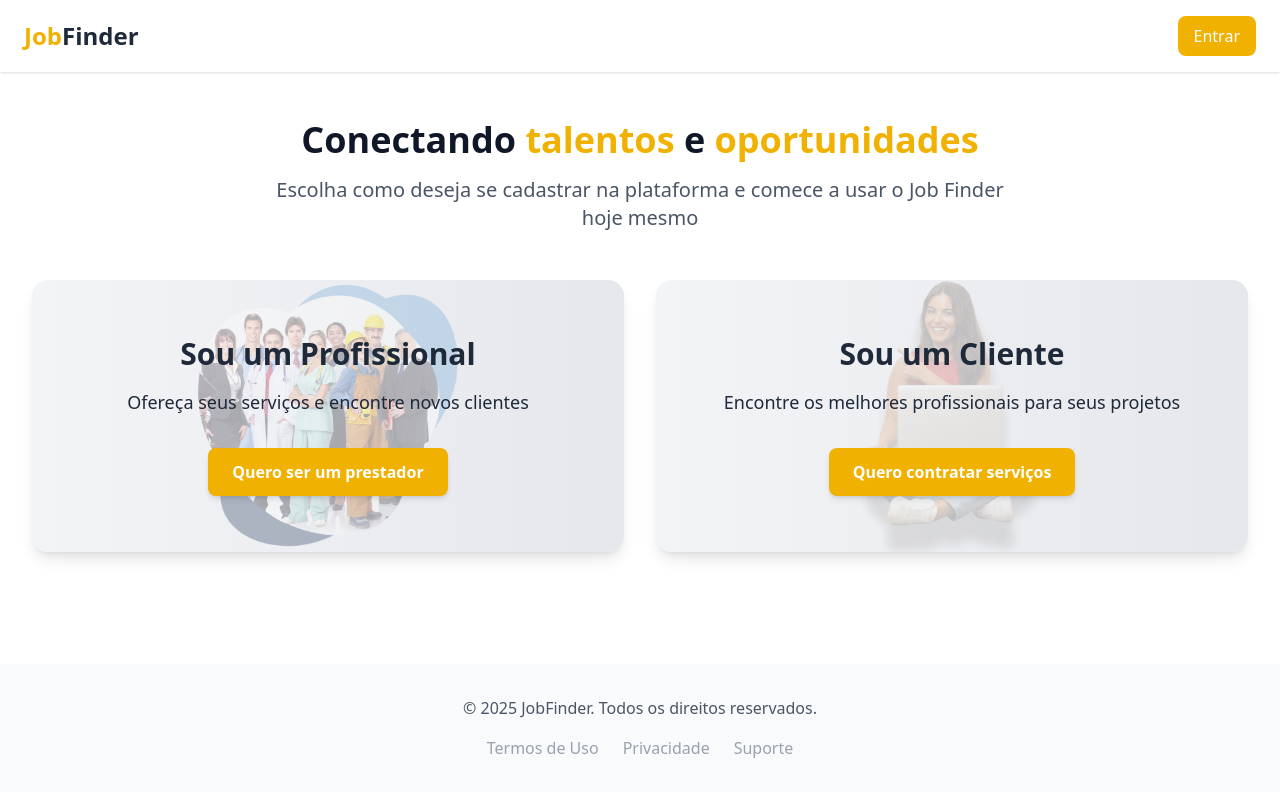
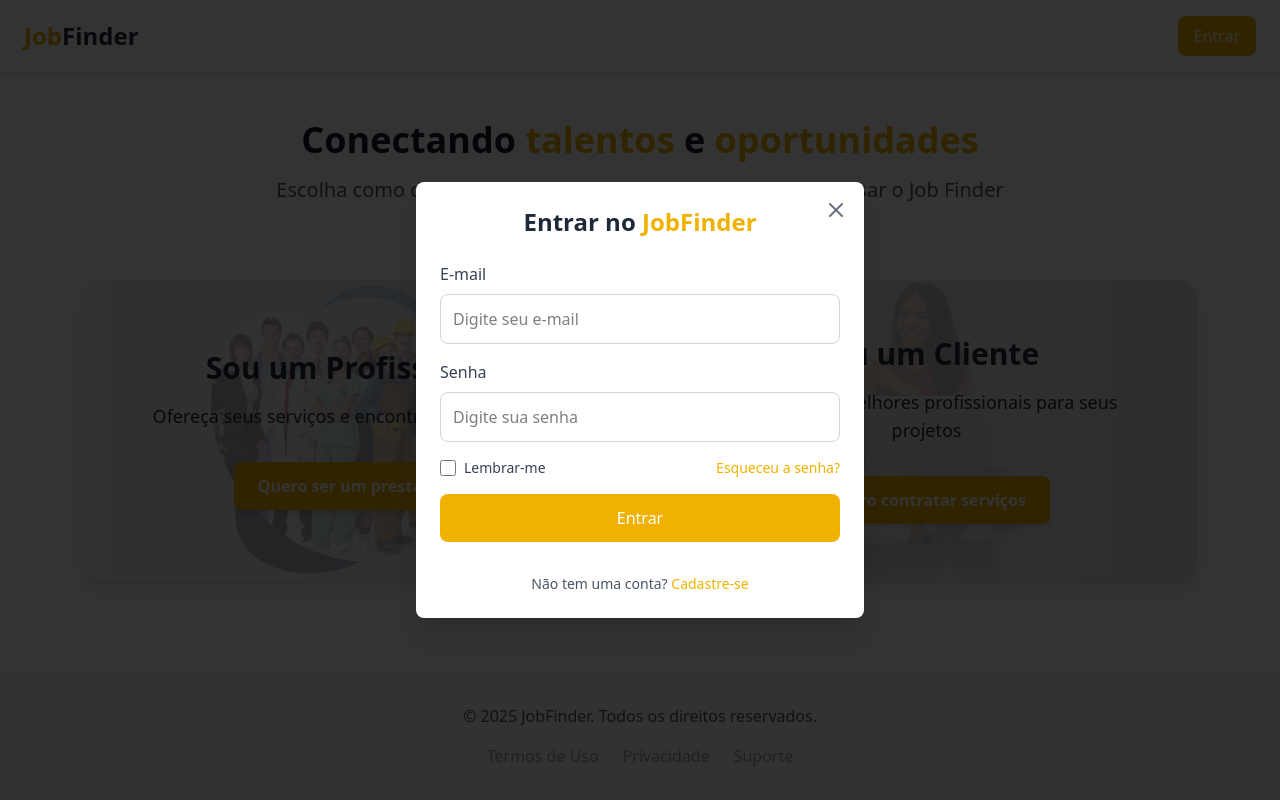
Before and after one commit to Faccin27/job-finder, a Next.js app: page / in a window 1280 px wide. Both pictures are taken after a click on the button "Entrar". Built offline with nearby package versions, Linux system fonts and the light colour scheme.

Commit message:
feat: created login modal

```diff
--- a/src/app/globals.css
+++ b/src/app/globals.css
@@ -1 +1,16 @@
 @import "tailwindcss";
+
+@keyframes fadeIn {
+    from {
+      opacity: 0;
+      transform: translateY(-10px);
+    }
+    to {
+      opacity: 1;
+      transform: translateY(0);
+    }
+  }
+
+  .animate-fadeIn {
+    animation: fadeIn 0.3s ease-out forwards;
+  }
--- a/src/components/home.tsx
+++ b/src/components/home.tsx
@@ -1,9 +1,7 @@
 "use client";
 
 import { useState } from "react";
-import Head from "next/head";
 import Image from "next/image";
-import type { NextPage } from "next";
 import client from "@/assets/client.png";
 import presta from "@/assets/presta.png";
 
@@ -33,10 +31,11 @@ const professions: string[] = [
 
 type ColumnType = "provider" | "client" | null;
 
-const Home: NextPage = () => {
+export default function Home() {
   const [activeColumn, setActiveColumn] = useState<ColumnType>(null);
   const [profession, setProfession] = useState<string>("");
   const [suggestions, setSuggestions] = useState<string[]>([]);
+  const [isLoginOpen, setIsLoginOpen] = useState<boolean>(false);
 
   const handleColumnClick = (column: ColumnType): void => {
     setActiveColumn(column);
@@ -64,15 +63,7 @@ const Home: NextPage = () => {
   };
 
   return (
-    <div className="min-h-screen bg-white">
-      <Head>
-        <title>Job Finder - Encontre os melhores profissionais</title>
-        <meta
-          name="description"
-          content="Conectando profissionais qualificados a clientes que precisam de serviços"
-        />
-      </Head>
-
+    <div className="flex flex-col min-h-screen bg-white">
       <nav className="bg-white shadow-sm py-4 px-6">
         <div className="max-w-7xl mx-auto flex justify-between items-center">
           <div className="flex items-center">
@@ -81,14 +72,17 @@ const Home: NextPage = () => {
             </span>
           </div>
           <div className="space-x-4">
-            <button className="px-4 py-2 bg-yellow-500 text-white rounded-lg hover:bg-yellow-600 transition-colors cursor-pointer">
+            <button
+              className="px-4 py-2 bg-yellow-500 text-white rounded-lg hover:bg-yellow-600 transition-colors cursor-pointer"
+              onClick={() => setIsLoginOpen(true)}
+            >
               Entrar
             </button>
           </div>
         </div>
       </nav>
 
-      <main className="max-w-7xl mx-auto py-12 px-4 sm:px-6 lg:px-8">
+      <main className="flex-grow max-w-7xl mx-auto py-12 px-4 sm:px-6 lg:px-8">
         <div className="text-center mb-12">
           <h1 className="text-4xl font-extrabold text-gray-900 mb-4">
             Conectando <span className="text-yellow-500">talentos</span> e{" "}
@@ -108,16 +102,9 @@ const Home: NextPage = () => {
           >
             <div className="absolute inset-0 bg-gradient-to-r from-gray-100 to-gray-200 z-0">
               <div className="absolute inset-0 w-full h-full opacity-30">
-                {activeColumn === "provider" ? //   <Image
-                //     src={presta}
-                //     alt="Prestador de serviço"
-                //     layout="fill"
-                //     objectFit="contain"
-                //     priority
-                //   />
-                null : (
+                {activeColumn === "provider" ? null : (
                   <Image
-                    src={presta}
+                    src={presta || "/placeholder.svg"}
                     alt="Prestador de serviço"
                     layout="fill"
                     objectFit="contain"
@@ -161,6 +148,21 @@ const Home: NextPage = () => {
                         id="email"
                         className="w-full p-3 border border-gray-300 rounded-lg focus:outline-none focus:ring-2 focus:ring-yellow-500 focus:border-transparent"
                         placeholder="Digite seu e-mail"
+                      />
+                    </div>
+
+                    <div>
+                      <label
+                        className="block text-gray-700 mb-2"
+                        htmlFor="phone-provider"
+                      >
+                        Telefone
+                      </label>
+                      <input
+                        type="tel"
+                        id="phone-provider"
+                        className="w-full p-3 border border-gray-300 rounded-lg focus:outline-none focus:ring-2 focus:ring-yellow-500 focus:border-transparent"
+                        placeholder="Digite seu telefone"
                       />
                     </div>
 
@@ -269,16 +271,9 @@ const Home: NextPage = () => {
           >
             <div className="absolute inset-0 bg-gradient-to-r from-gray-100 to-gray-200 z-0">
               <div className="absolute inset-0 w-full h-full opacity-20">
-                {activeColumn === "client" ? //   <Image
-                //     src={client}
-                //     alt="Cliente"
-                //     layout="fill"
-                //     objectFit="contain"
-                //     priority
-                //   />
-                null : (
+                {activeColumn === "client" ? null : (
                   <Image
-                    src={client}
+                    src={client || "/placeholder.svg"}
                     alt="Cliente"
                     layout="fill"
                     objectFit="contain"
@@ -406,7 +401,7 @@ const Home: NextPage = () => {
         </div>
       </main>
 
-      <footer className="bg-gray-50 py-8 mt-16">
+      <footer className="bg-gray-50 py-8 mt-auto">
         <div className="max-w-7xl mx-auto px-4 sm:px-6 lg:px-8">
           <div className="text-center">
             <p className="text-gray-600">
@@ -427,8 +422,129 @@ const Home: NextPage = () => {
           </div>
         </div>
       </footer>
+
+      {isLoginOpen && <LoginModal onClose={() => setIsLoginOpen(false)} />}
     </div>
   );
-};
+}
 
-export default Home;
+// Componente do Modal de Login (você precisará criar este arquivo separadamente)
+interface LoginModalProps {
+  onClose: () => void;
+}
+
+function LoginModal({ onClose }: LoginModalProps) {
+  const [email, setEmail] = useState("");
+  const [password, setPassword] = useState("");
+  const [isLoading, setIsLoading] = useState(false);
+
+  const handleSubmit = async (e: React.FormEvent) => {
+    e.preventDefault();
+    setIsLoading(true);
+
+    // Simulação de login
+    try {
+      // Aqui você implementaria a lógica real de autenticação
+      await new Promise(resolve => setTimeout(resolve, 1000));
+      console.log("Login com:", email, password);
+      onClose();
+    } catch (error) {
+      console.error("Erro no login:", error);
+    } finally {
+      setIsLoading(false);
+    }
+  };
+
+  return (
+    <div className="fixed inset-0 bg-black/80 flex items-center justify-center z-50">
+      <div className="bg-white rounded-lg shadow-xl w-full max-w-md p-6 relative animate-fadeIn">
+        <button
+          onClick={onClose}
+          className="absolute top-4 right-4 text-gray-500 hover:text-gray-700"
+        >
+          <svg xmlns="http://www.w3.org/2000/svg" width="24" height="24" viewBox="0 0 24 24" fill="none" stroke="currentColor" strokeWidth="2" strokeLinecap="round" strokeLinejoin="round">
+            <line x1="18" y1="6" x2="6" y2="18"></line>
+            <line x1="6" y1="6" x2="18" y2="18"></line>
+          </svg>
+        </button>
+
+        <h2 className="text-2xl font-bold mb-6 text-center text-gray-800">
+          Entrar no <span className="text-yellow-500">JobFinder</span>
+        </h2>
+
+        <form onSubmit={handleSubmit} className="space-y-4">
+          <div>
+            <label className="block text-gray-700 mb-2" htmlFor="login-email">
+              E-mail
+            </label>
+            <input
+              type="email"
+              id="login-email"
+              value={email}
+              onChange={(e) => setEmail(e.target.value)}
+              className="w-full p-3 border border-gray-300 rounded-lg focus:outline-none focus:ring-2 focus:ring-yellow-500 focus:border-transparent"
+              placeholder="Digite seu e-mail"
+              required
+            />
+          </div>
+
+          <div>
+            <label className="block text-gray-700 mb-2" htmlFor="login-password">
+              Senha
+            </label>
+            <input
+              type="password"
+              id="login-password"
+              value={password}
+              onChange={(e) => setPassword(e.target.value)}
+              className="w-full p-3 border border-gray-300 rounded-lg focus:outline-none focus:ring-2 focus:ring-yellow-500 focus:border-transparent"
+              placeholder="Digite sua senha"
+              required
+            />
+          </div>
+
+          <div className="flex items-center justify-between">
+            <div className="flex items-center">
+              <input
+                id="remember-me"
+                name="remember-me"
+                type="checkbox"
+                className="h-4 w-4 text-yellow-500 focus:ring-yellow-500 border-gray-300 rounded"
+              />
+              <label htmlFor="remember-me" className="ml-2 block text-sm text-gray-700">
+                Lembrar-me
+              </label>
+            </div>
+
+            <div className="text-sm">
+              <a href="#" className="text-yellow-500 hover:text-yellow-700">
+                Esqueceu a senha?
+              </a>
+            </div>
+          </div>
+
+          <button
+            type="submit"
+            disabled={isLoading}
+            className="w-full p-3 bg-yellow-500 text-white rounded-lg hover:bg-yellow-600 transition-colors focus:outline-none focus:ring-2 focus:ring-yellow-500 focus:ring-offset-2 disabled:opacity-70 disabled:cursor-not-allowed"
+          >
+            {isLoading ? "Entrando..." : "Entrar"}
+          </button>
+
+          <div className="text-center mt-4">
+            <p className="text-sm text-gray-600">
+              Não tem uma conta?{" "}
+              <button
+                type="button"
+                onClick={onClose}
+                className="text-yellow-500 hover:text-yellow-700"
+              >
+                Cadastre-se
+              </button>
+            </p>
+          </div>
+        </form>
+      </div>
+    </div>
+  );
+}
```
